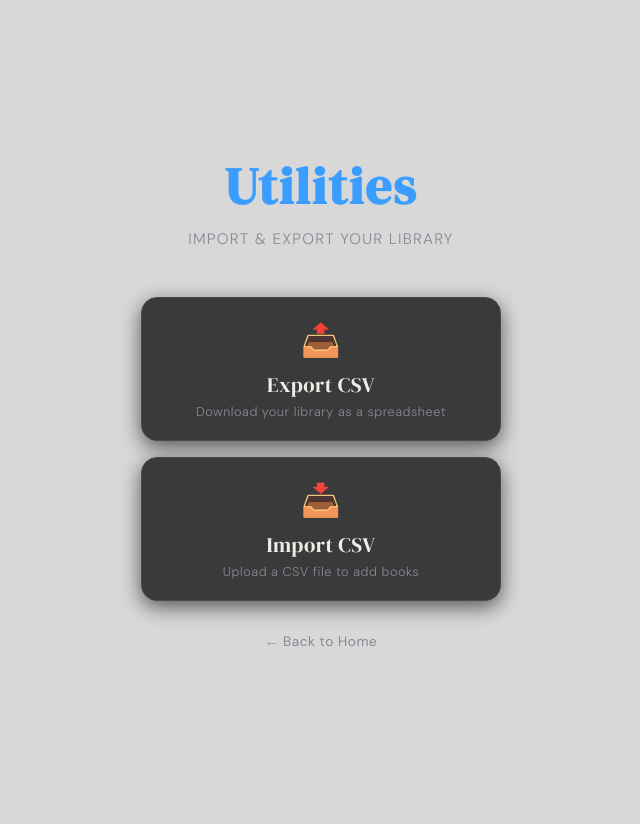
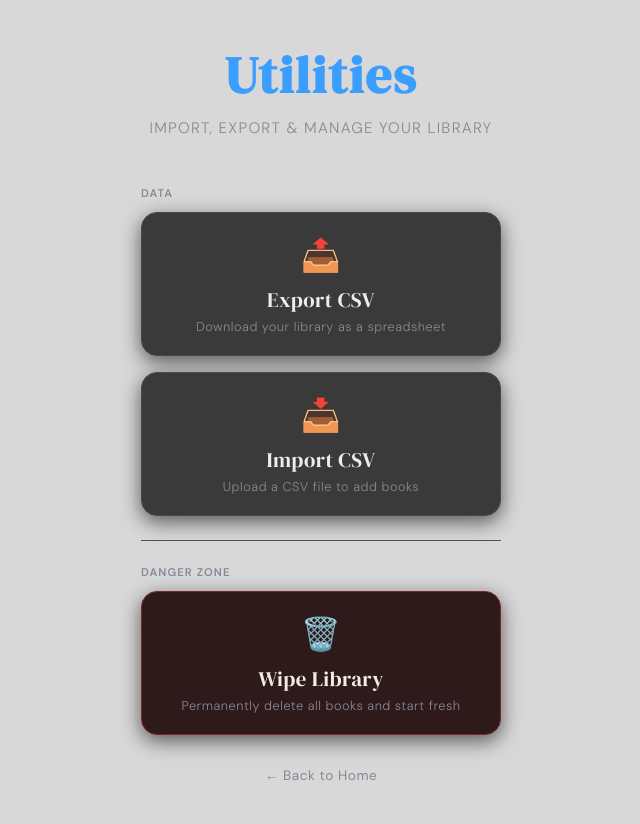
Before and after one commit to dpj1951/my-reading-room, a Flask app: page /utilities in a window 1280 px wide. Shown: the whole page, without its empty margins (319-959 px from the left). Before the commit the page ends 646 px from the top, so only its background shows below. Run offline with Flask 3, Linux system fonts and the light colour scheme; data comes from the database, SQL or seed files in the repository.

Commit message:
Add Wipe Library feature to utilities page

```diff
--- a/templates/utilities.html
+++ b/templates/utilities.html
@@ -8,7 +8,7 @@
   <link href="https://fonts.googleapis.com/css2?family=DM+Serif+Display:ital@0;1&family=DM+Sans:wght@300;400;500;600&display=swap" rel="stylesheet">
   <style>
     *, *::before, *::after { box-sizing: border-box; margin: 0; padding: 0; }
-    :root { --bg: #d8d8d8; --card: #3a3a3a; --border: #4a4a4a; --accent: #3b9eff; --text: #f0ede8; --muted: #8a8795; --radius: 16px; --shadow: 0 6px 20px rgba(0,0,0,0.6); }
+    :root { --bg: #d8d8d8; --card: #3a3a3a; --border: #4a4a4a; --accent: #3b9eff; --danger: #ff4f4f; --danger-hover: #cc0000; --text: #f0ede8; --muted: #8a8795; --radius: 16px; --shadow: 0 6px 20px rgba(0,0,0,0.6); }
     body { font-family: 'DM Sans', sans-serif; background: var(--bg); color: var(--text); min-height: 100vh; display: flex; flex-direction: column; align-items: center; justify-content: center; padding: 40px 24px; }
     .brand { text-align: center; margin-bottom: 48px; }
     .brand h1 { font-family: 'DM Serif Display', serif; font-size: clamp(2rem, 8vw, 3.2rem); color: var(--accent); letter-spacing: 0.04em; margin-bottom: 8px; }
@@ -19,6 +19,10 @@
     .menu-btn:active { transform: translateY(1px); }
     .menu-btn .icon { display: block; font-size: 2rem; margin-bottom: 8px; }
     .menu-btn .sub { display: block; font-family: 'DM Sans', sans-serif; font-size: 0.8rem; color: var(--muted); font-weight: 300; margin-top: 4px; letter-spacing: 0.04em; }
+    .menu-btn.danger { border-color: #7a2a2a; background: #2e1a1a; }
+    .menu-btn.danger:hover { border-color: var(--danger); background: #3a1a1a; }
+    .divider { width: 100%; max-width: 360px; border: none; border-top: 1px solid #555; margin: 8px 0; }
+    .section-label { width: 100%; max-width: 360px; font-size: 0.7rem; font-weight: 600; letter-spacing: 0.1em; text-transform: uppercase; color: var(--muted); margin-bottom: -4px; }
     .back-link { margin-top: 32px; color: var(--muted); font-size: 0.85rem; text-decoration: none; letter-spacing: 0.04em; transition: color 0.15s; }
     .back-link:hover { color: var(--accent); }
     .flash { width: 100%; max-width: 360px; padding: 12px 16px; border-radius: 10px; font-size: 0.9rem; margin-bottom: 20px; text-align: center; }
@@ -27,12 +31,24 @@
     .import-form { width: 100%; }
     .import-btn { position: relative; overflow: hidden; }
     .import-btn input[type="file"] { position: absolute; inset: 0; opacity: 0; cursor: pointer; width: 100%; height: 100%; }
+    .modal-overlay { display: none; position: fixed; inset: 0; background: rgba(0,0,0,0.75); z-index: 100; align-items: center; justify-content: center; }
+    .modal-overlay.active { display: flex; }
+    .modal { background: #2a2a2a; border: 1px solid #7a2a2a; border-radius: var(--radius); padding: 32px 28px; max-width: 340px; width: 90%; text-align: center; box-shadow: 0 16px 48px rgba(0,0,0,0.8); }
+    .modal .modal-icon { font-size: 2.5rem; margin-bottom: 12px; }
+    .modal h2 { font-family: 'DM Serif Display', serif; font-size: 1.4rem; color: var(--danger); margin-bottom: 12px; }
+    .modal p { font-size: 0.9rem; color: var(--muted); line-height: 1.6; margin-bottom: 24px; }
+    .modal p strong { color: var(--text); }
+    .modal-actions { display: flex; gap: 12px; }
+    .btn-cancel { flex: 1; padding: 12px; border-radius: 10px; border: 1px solid var(--border); background: var(--card); color: var(--text); font-family: 'DM Sans', sans-serif; font-size: 0.95rem; cursor: pointer; transition: background 0.15s; }
+    .btn-cancel:hover { background: #444; }
+    .btn-wipe { flex: 1; padding: 12px; border-radius: 10px; border: 1px solid var(--danger); background: #5a1a1a; color: #ffaaaa; font-family: 'DM Sans', sans-serif; font-size: 0.95rem; font-weight: 600; cursor: pointer; transition: background 0.15s; }
+    .btn-wipe:hover { background: var(--danger-hover); color: #fff; }
   </style>
 </head>
 <body>
   <div class="brand">
     <h1>Utilities</h1>
-    <p>Import &amp; Export your library</p>
+    <p>Import, Export &amp; Manage your library</p>
   </div>
   {% with messages = get_flashed_messages(with_categories=true) %}
     {% if messages %}
@@ -42,20 +58,41 @@
     {% endif %}
   {% endwith %}
   <nav class="menu">
+    <p class="section-label">Data</p>
     <a class="menu-btn" href="/utilities/export">
-      <span class="icon">📤</span>
+      <span class="icon">&#x1F4E4;</span>
       Export CSV
       <span class="sub">Download your library as a spreadsheet</span>
     </a>
     <form class="import-form" action="/utilities/import" method="POST" enctype="multipart/form-data">
       <button type="button" class="menu-btn import-btn" onclick="this.querySelector('input[type=file]').click()">
-        <span class="icon">📥</span>
+        <span class="icon">&#x1F4E5;</span>
         Import CSV
         <span class="sub">Upload a CSV file to add books</span>
         <input type="file" name="file" accept=".csv" onchange="this.closest('form').submit()">
       </button>
     </form>
+    <hr class="divider">
+    <p class="section-label">Danger Zone</p>
+    <button type="button" class="menu-btn danger" onclick="document.getElementById('wipeModal').classList.add('active')">
+      <span class="icon">&#x1F5D1;&#xFE0F;</span>
+      Wipe Library
+      <span class="sub">Permanently delete all books and start fresh</span>
+    </button>
   </nav>
   <a class="back-link" href="/">&#8592; Back to Home</a>
+  <div class="modal-overlay" id="wipeModal">
+    <div class="modal">
+      <div class="modal-icon">&#x26A0;&#xFE0F;</div>
+      <h2>Wipe Entire Library?</h2>
+      <p>This will <strong>permanently delete every book</strong> in your library. This cannot be undone.<br><br>Consider exporting a backup first.</p>
+      <div class="modal-actions">
+        <button class="btn-cancel" onclick="document.getElementById('wipeModal').classList.remove('active')">Cancel</button>
+        <form action="/utilities/wipe" method="POST" style="flex:1">
+          <button type="submit" class="btn-wipe" style="width:100%">Yes, Wipe It</button>
+        </form>
+      </div>
+    </div>
+  </div>
 </body>
 </html>
```
